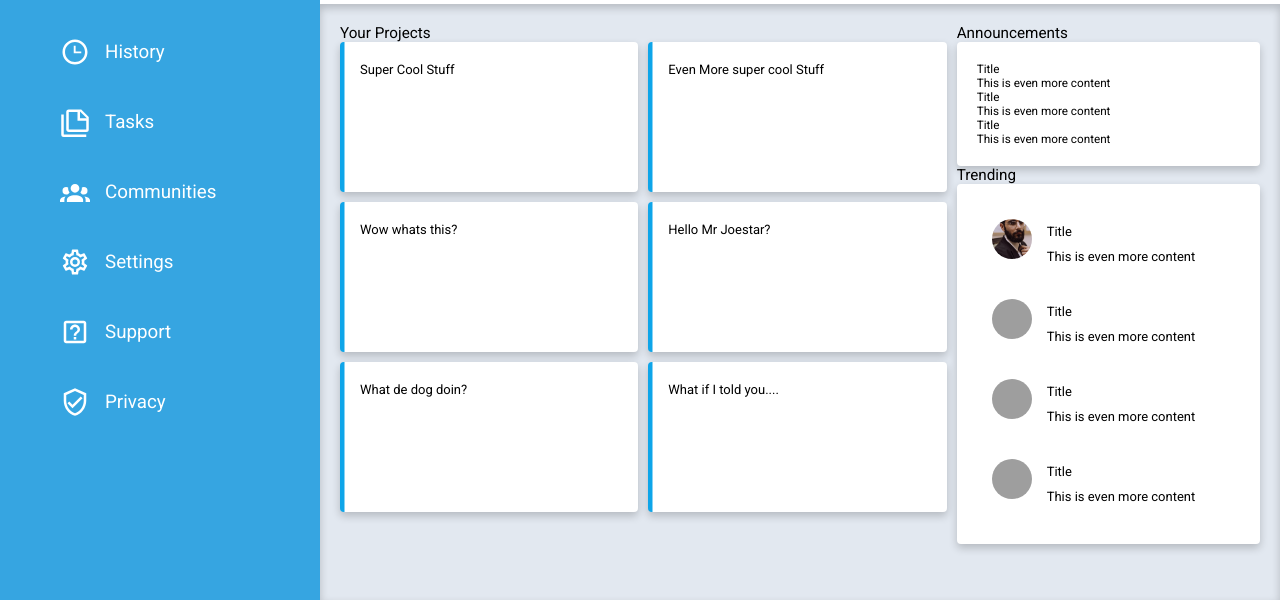
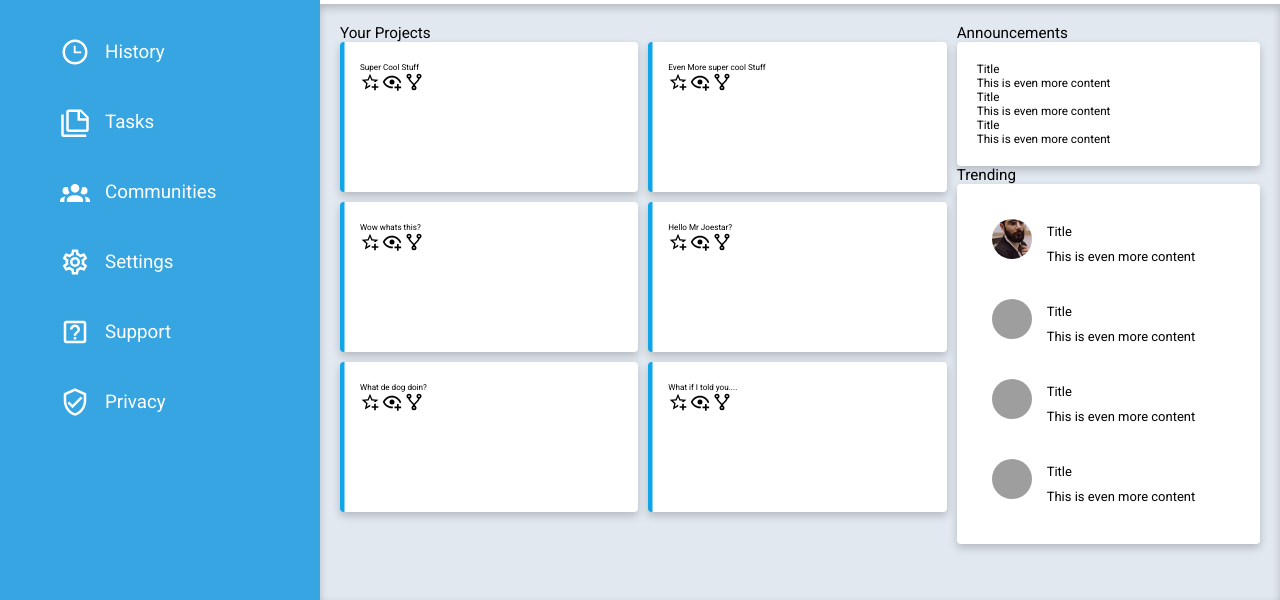
Before and after one commit to SK-2022/Admin-Dashboard, a plain HTML site: page index.html in a window 1280 px wide. Shown: the part 200-800 px from the top of the page. Drawn offline with Linux system fonts and the light colour scheme; grey boxes are pictures that could not be loaded; a web font is replaced by a local one.

Commit message:
Add svg icons to main cards

```diff
--- a/index.html
+++ b/index.html
@@ -41,12 +41,54 @@
                 <div>
                     <p>Your Projects</p>
                     <div class="main-article-grid">
-                        <article class="card">Super Cool Stuff</article>
-                        <article class="card">Even More super cool Stuff</article>
-                        <article class="card">Wow whats this?</article>
-                        <article class="card">Hello Mr Joestar?</article>
-                        <article class="card">What de dog doin?</article>
-                        <article class="card">What if I told you....</article>
+                        <article class="card">
+                            <div>Super Cool Stuff</div>
+                            <div class="card-icon-container">
+                                <img src="./images/svgs/favorites-star-plus-outline.svg" alt="favourites icon" class="svg-icons-main-cards">
+                                <img src="./images/svgs/watchlist-eye-plus-outline.svg" alt="watchlist-eye-icon" class="svg-icons-main-cards">
+                                <img src="./images/svgs/fork-source-fork.svg" alt="code-forking-image" class="svg-icons-main-cards">
+                            </div>
+                        </article>
+                        <article class="card">
+                            <div>Even More super cool Stuff</div>
+                            <div class="card-icon-container">
+                                <img src="./images/svgs/favorites-star-plus-outline.svg" alt="favourites icon" class="svg-icons-main-cards">
+                                <img src="./images/svgs/watchlist-eye-plus-outline.svg" alt="watchlist-eye-icon" class="svg-icons-main-cards">
+                                <img src="./images/svgs/fork-source-fork.svg" alt="code-forking-image" class="svg-icons-main-cards">
+                            </div>
+                        </article>
+                        <article class="card">
+                            <div>Wow whats this?</div>
+                            <div class="card-icon-container">
+                                <img src="./images/svgs/favorites-star-plus-outline.svg" alt="favourites icon" class="svg-icons-main-cards">
+                                <img src="./images/svgs/watchlist-eye-plus-outline.svg" alt="watchlist-eye-icon" class="svg-icons-main-cards">
+                                <img src="./images/svgs/fork-source-fork.svg" alt="code-forking-image" class="svg-icons-main-cards">
+                            </div>
+                        </article>
+                        <article class="card">
+                            <div>Hello Mr Joestar?</div>
+                            <div class="card-icon-container">
+                                <img src="./images/svgs/favorites-star-plus-outline.svg" alt="favourites icon" class="svg-icons-main-cards">
+                                <img src="./images/svgs/watchlist-eye-plus-outline.svg" alt="watchlist-eye-icon" class="svg-icons-main-cards">
+                                <img src="./images/svgs/fork-source-fork.svg" alt="code-forking-image" class="svg-icons-main-cards">
+                            </div>
+                        </article>
+                        <article class="card">
+                            <div>What de dog doin?</div>
+                            <div class="card-icon-container">
+                                <img src="./images/svgs/favorites-star-plus-outline.svg" alt="favourites icon" class="svg-icons-main-cards">
+                                <img src="./images/svgs/watchlist-eye-plus-outline.svg" alt="watchlist-eye-icon" class="svg-icons-main-cards">
+                                <img src="./images/svgs/fork-source-fork.svg" alt="code-forking-image" class="svg-icons-main-cards">
+                            </div>
+                        </article>
+                        <article class="card">
+                            <div>What if I told you....</div>
+                            <div class="card-icon-container">
+                                <img src="./images/svgs/favorites-star-plus-outline.svg" alt="favourites icon" class="svg-icons-main-cards">
+                                <img src="./images/svgs/watchlist-eye-plus-outline.svg" alt="watchlist-eye-icon" class="svg-icons-main-cards">
+                                <img src="./images/svgs/fork-source-fork.svg" alt="code-forking-image" class="svg-icons-main-cards">
+                            </div>
+                        </article>
                     </div>
                 </div>
                 <div class="main-right-side">
--- a/style.css
+++ b/style.css
@@ -175,7 +175,8 @@ div.main-profile-picture-text{
     background-image: linear-gradient(to right, #0ea5e9, #0ea5e9 4px, transparent 5px, transparent); /* Replace with your desired color for the strip */
 }
 
-.svg-icons-header.svg-icons-sidebar{
+.svg-icons-header.svg-icons-sidebar,
+.svg-icons-main-cards{
     height: 20px;
     width: 20px;
     filter: invert(0%) sepia(97%) saturate(7453%) hue-rotate(330deg) brightness(89%) contrast(105%);
```
